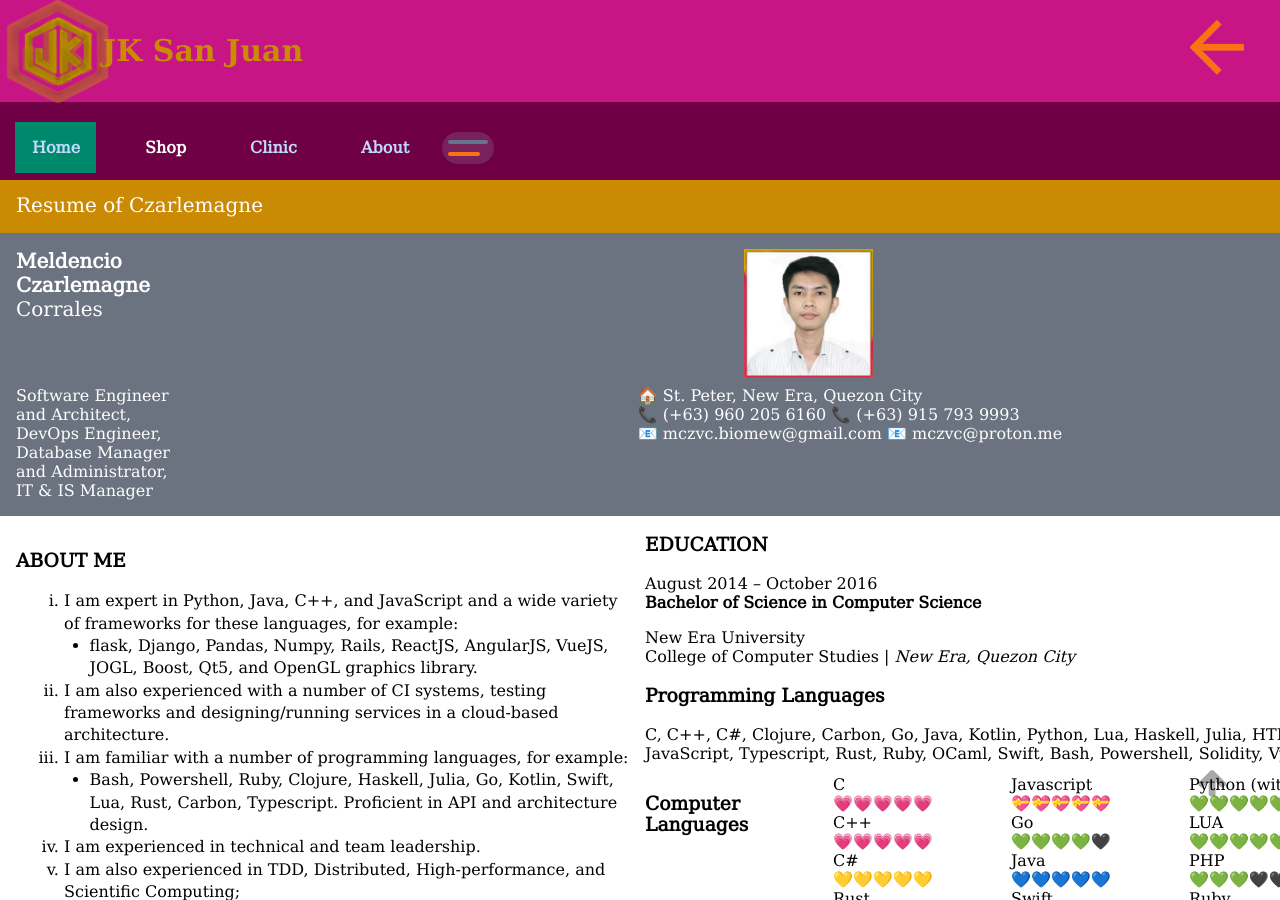
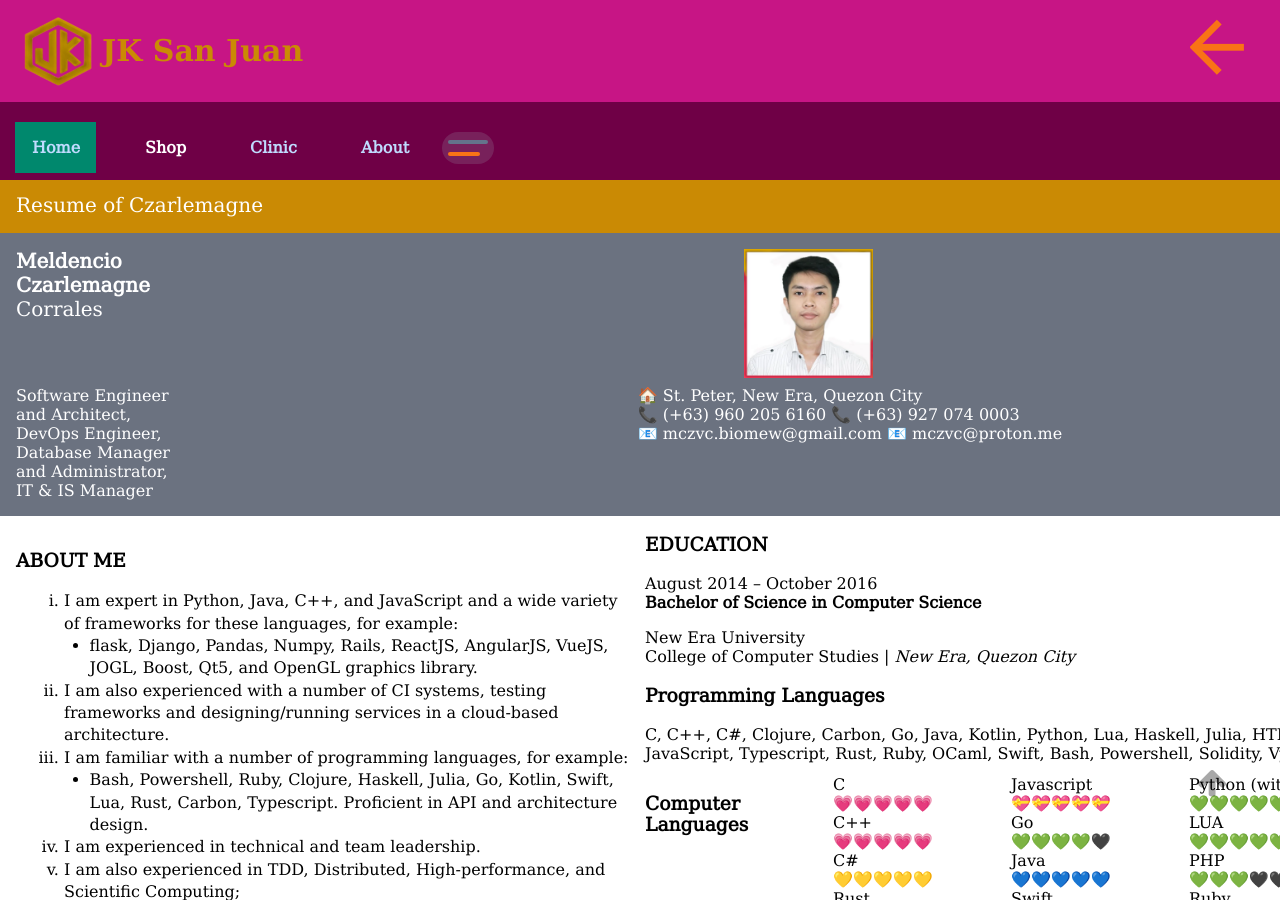
Before and after one commit to jk-sanjuan/jk-sanjuan.github.io, a Jekyll site: the page built from my_collections/_books/2024-01-19-Czarlemagne.md, in a window 1280 px wide and 900 px high. Built offline with Jekyll 4.4.1, drawn with Linux system fonts in a browser that asks for light colours; some web fonts are replaced.

Commit message:
[0.1.14.2] * change 2nd phone number.

```diff
--- a/my_collections/_books/2024-01-19-Czarlemagne.md
+++ b/my_collections/_books/2024-01-19-Czarlemagne.md
@@ -22,7 +22,7 @@ image-height: "632"
     <div class="mx-auto">
       <span class="">
         🏠 St. Peter, New Era, Quezon City <br>
-        📞 (+63) 960 205 6160 📞 (+63) 915 793 9993 <br>
+        📞 (+63) 960 205 6160 📞 (+63) 927 074 0003 <br>
         📧 mczvc.biomew@gmail.com 📧 mczvc@proton.me <br>
       </span>
     </div>
```
